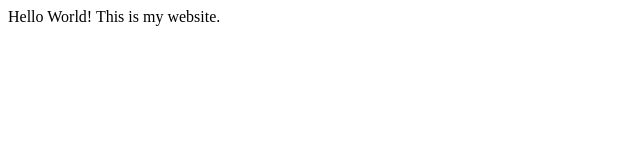
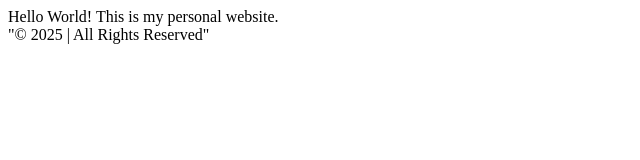
Before and after one commit to FRohana/FRohana.github.io, a plain HTML site: page index.html in a window 1280 px wide. Shown: the whole page, without its empty margins (0-640 px from the left). Drawn offline with Linux system fonts and the light colour scheme.

Commit message:
added nav, footer, and section tags

```diff
--- a/index.html
+++ b/index.html
@@ -6,6 +6,10 @@
         </title>
     </head>
   <body>
-    Hello World! This is my website.
+    <nav></nav>
+    <main>
+        Hello World! This is my personal website.
+    </main>
+    <footer>"© 2025 <Farid's Personal Website> | All Rights Reserved"</footer>
   </body>
 </html>
```
